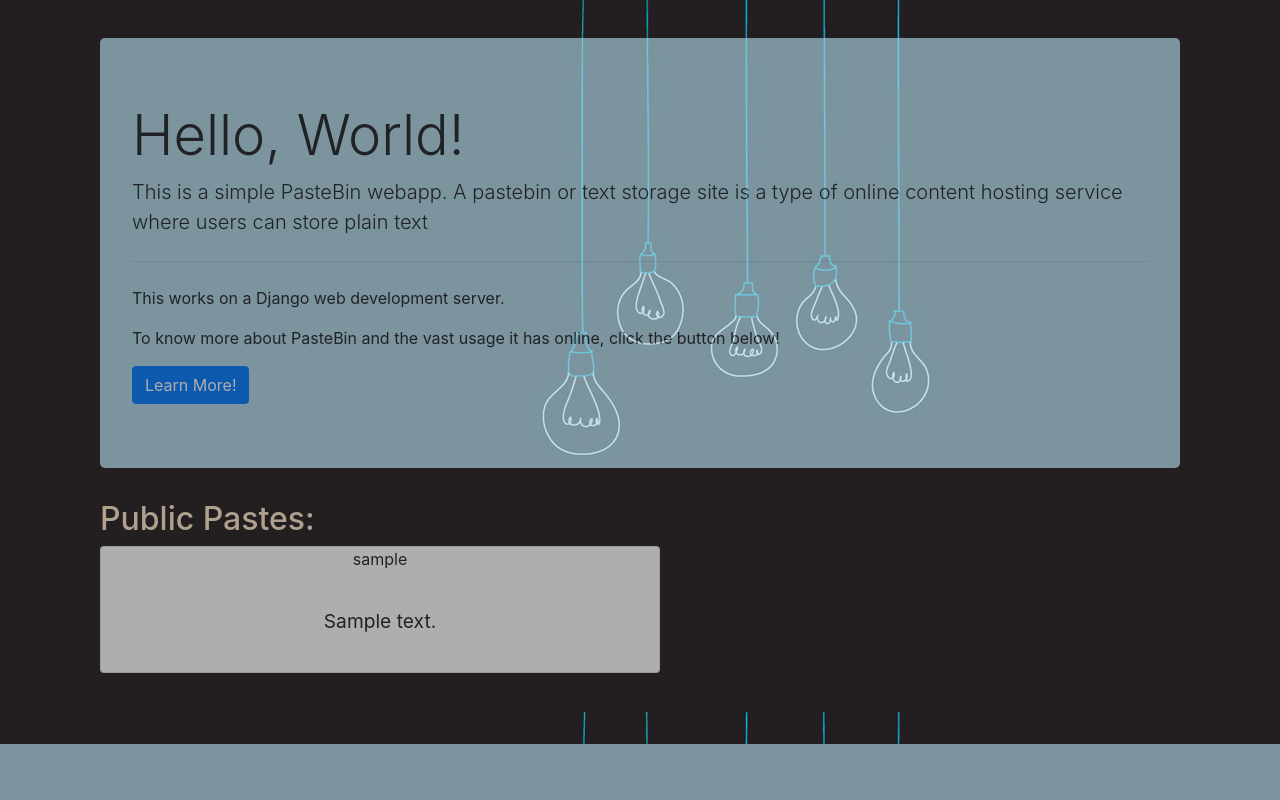
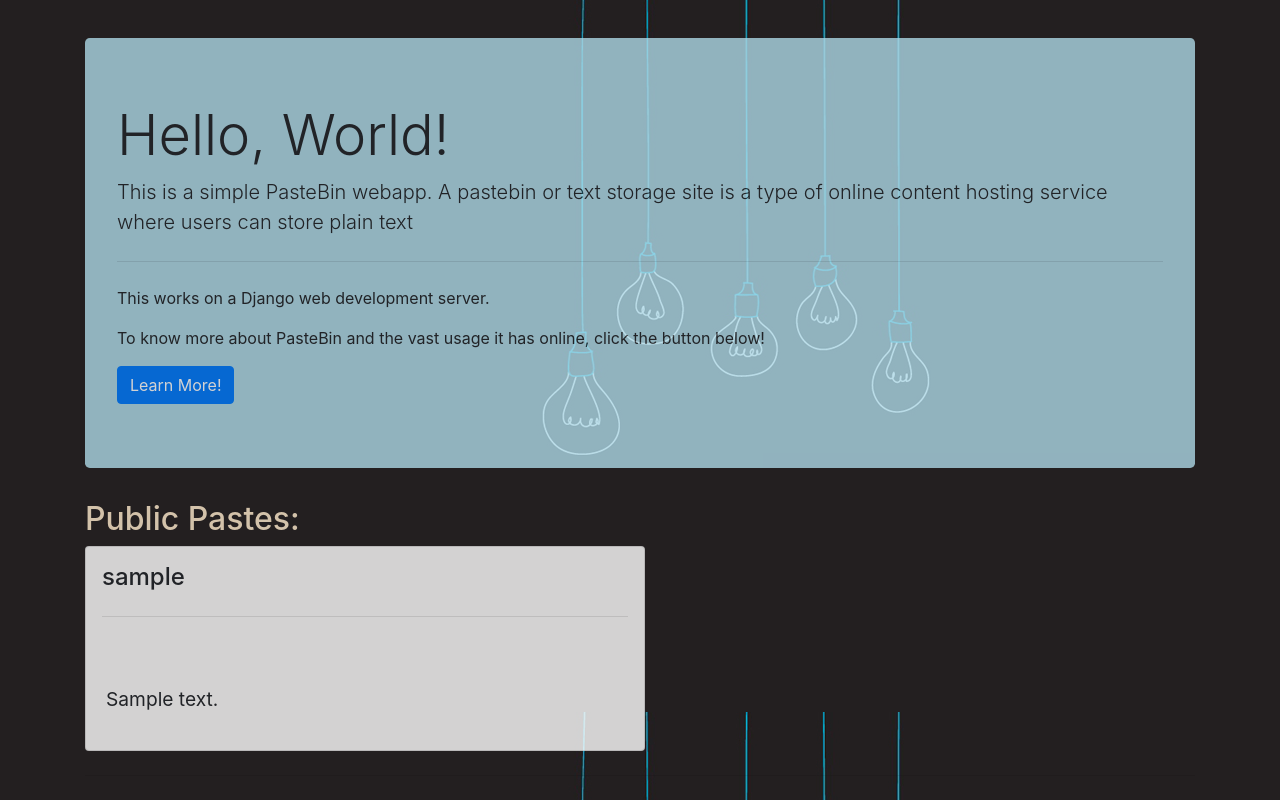
Before and after one commit to himanshu272/pastebin, a Django app: template templates/paste/intro.html in a window 1280 px wide. Shown: the part 56-856 px from the top of the page. Before the commit the page ends 800 px from the top, so only its background shows below. Run offline with Django 3.2, Linux system fonts and the light colour scheme; the template is opened without the code that fills it: most values are stand-ins (such as "Sample title", 1, 10 or a date in 2020); some libraries are stand-ins or nearby versions.

Commit message:
#6 modified the intro page

```diff
--- a/templates/paste/intro.html
+++ b/templates/paste/intro.html
@@ -19,7 +19,7 @@
             text-align: left;
         }
         </style>
-        <div class="container" style="padding-top: 1cm;">
+        <div class="container" style="padding-top: 1cm;"></div>
         <div class="jumbotron" style="background-color:lightblue;">
             <h1 class="display-4">Hello, World!</h1>
             <p class="lead">This is a simple PasteBin webapp. A pastebin or text storage site is a type of online content hosting service where users can store plain text</p>
@@ -32,8 +32,9 @@
         <h2 style="color: blanchedalmond">Public Pastes:</h2>
             {%for item in input %}
             <div class="card" style="width:35rem;">
-                <h7 class="card-head"><p class='data'>{{ item.Username }}</p></h7>
-                <div class="card-body">
+                <h4 class="card-head text-left w-100 p-3"><p class='data'>{{ item.Username }}</p>
+                <hr class="my-4"></h4>
+                <div class="card-body text-left w-100">
                 <p style="text-align: left; font-size: larger;" class='data'>{{ item.Text }}</p>
                 </div>
             </div>
@@ -45,5 +46,4 @@
             There are no pastes as of yet!
         </div>
         {% endif %}
-        </div>
 {% endblock %}
```
